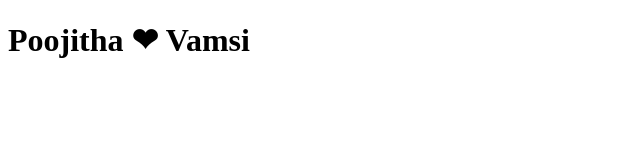
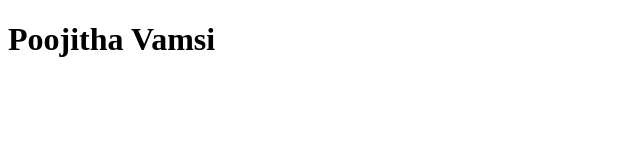
Before and after one commit to poojithab2002/MyApp, a plain HTML site: page index.html in a window 1280 px wide. Shown: the whole page, without its empty margins (0-640 px from the left). Drawn offline with Linux system fonts and the light colour scheme.

Commit message:
edited body

```diff
--- a/index.html
+++ b/index.html
@@ -6,7 +6,7 @@
     <title>Document</title>
 </head>
 <body>
-<h1>Poojitha ❤︎ Vamsi</h1>
+<h1>Poojitha  Vamsi</h1>
 
 </body>
 </html>
```
